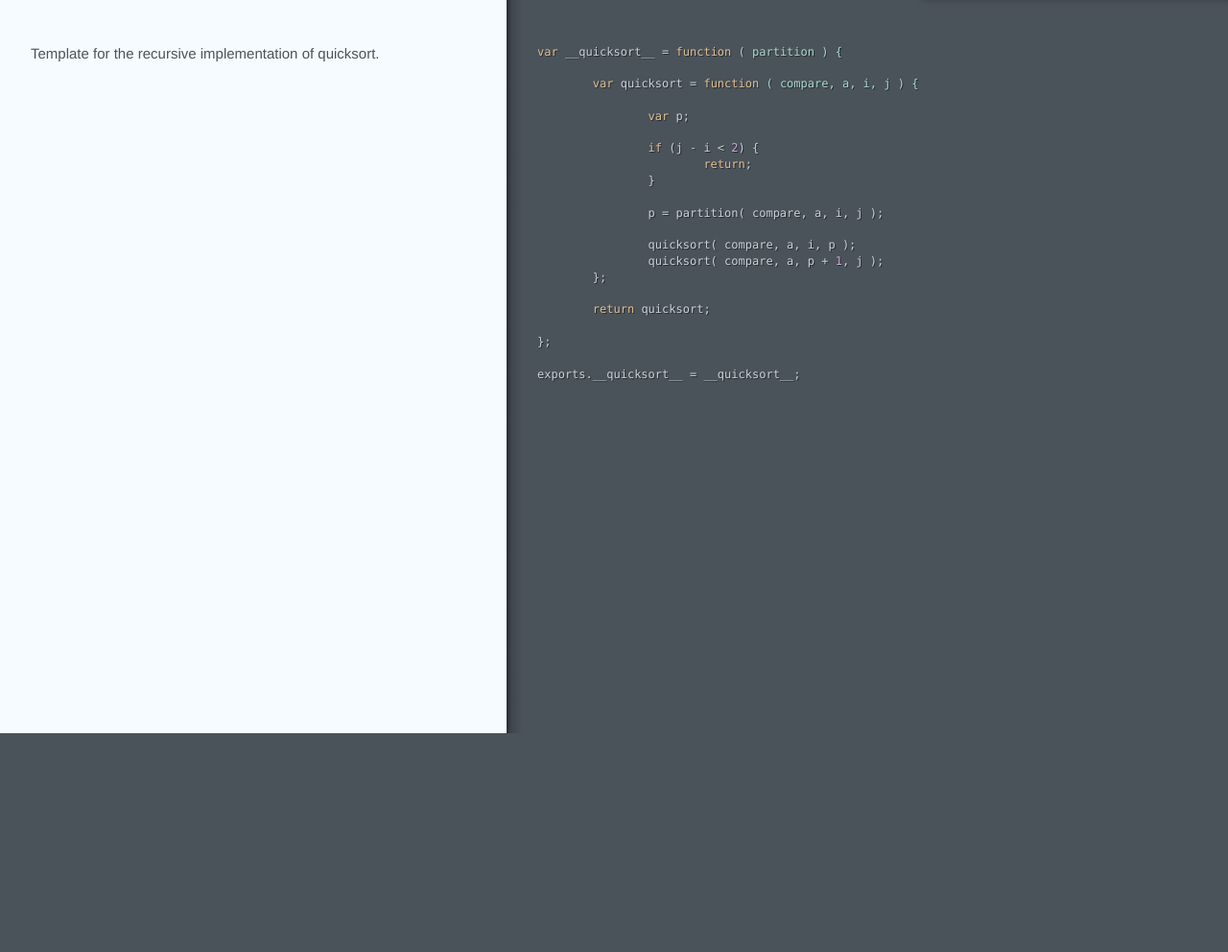
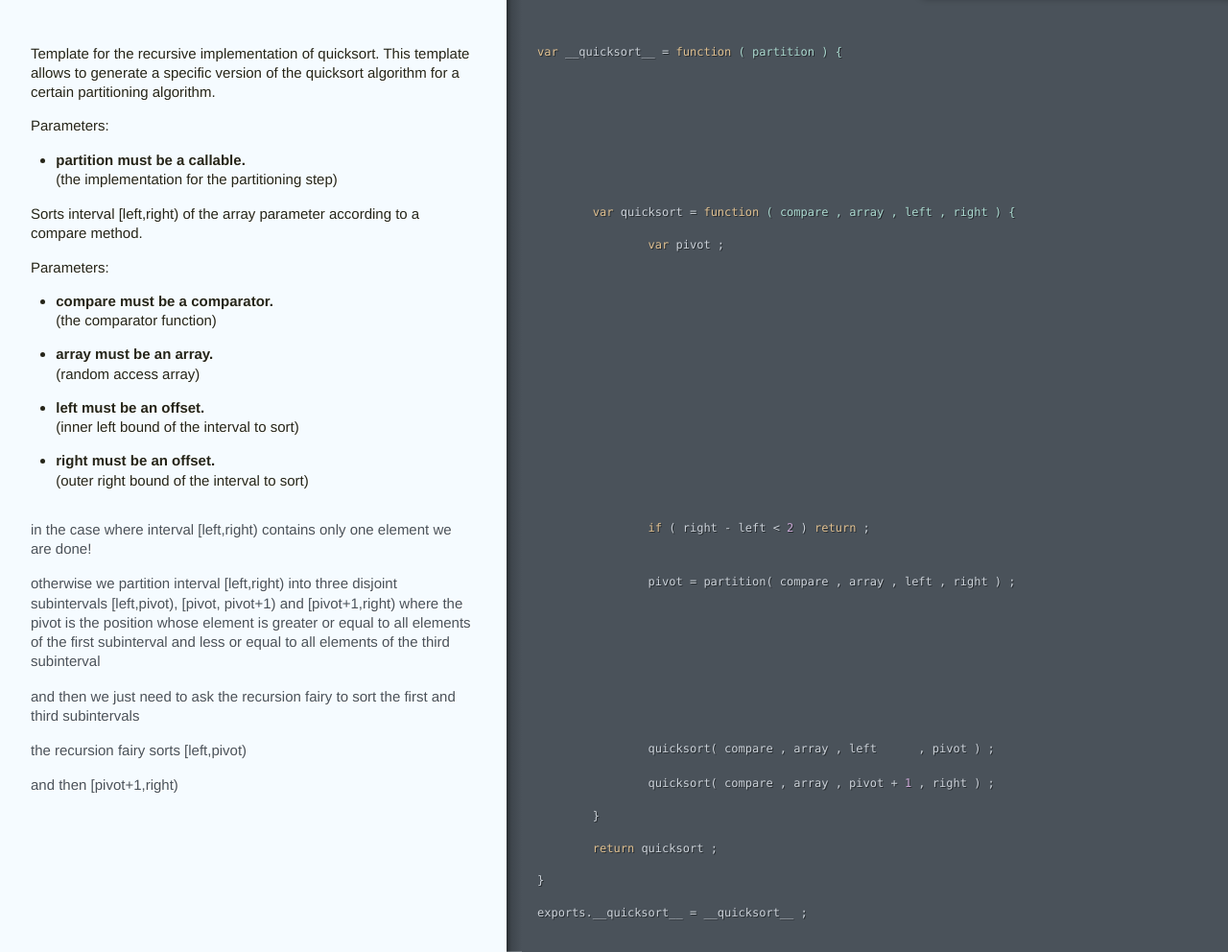
Before and after one commit to comparison-sorting/merging, a plain HTML site: page sort/quicksort.html in a window 1280 px wide. Shown: the part 36-1028 px from the top of the page at 96% size. Before the commit the page ends 800 px from the top, so only its background shows below. Drawn offline with Linux system fonts and the light colour scheme.

Commit message:
Generated documentation for 21d87a1b1af0ee62f824ab59e6f7ec0478e1ef3b

```diff
--- a/sort/quicksort.html
+++ b/sort/quicksort.html
@@ -1,21 +1,35 @@
-<!DOCTYPE html><html lang="en"><head><title>sort/quicksort</title></head><meta http-equiv="Content-Type" content="text/html; charset=utf-8"><meta name="viewport" content="width=device-width, initial-scale=1.0, minimum-scale=1.0, maximum-scale=1.0"><meta name="groc-relative-root" content="../"><meta name="groc-document-path" content="sort/quicksort"><meta name="groc-project-path" content="js/src/sort/quicksort.js"><meta name="groc-github-url" content="https://github.com/aureooms/js-sort"><link rel="stylesheet" type="text/css" media="all" href="../assets/style.css"><script type="text/javascript" src="../assets/behavior.js"></script><body><div id="meta"><div class="file-path"><a href="https://github.com/aureooms/js-sort/blob/master/js/src/sort/quicksort.js">js/src/sort/quicksort.js</a></div></div><div id="document"><div class="segment"></div><div class="segment"><div class="comments "><div class="wrapper"><p>Template for the recursive implementation of quicksort.</p></div></div><div class="code"><div class="wrapper"><span class="hljs-keyword">var</span> __quicksort__ = <span class="hljs-function"><span class="hljs-keyword">function</span> <span class="hljs-params">( partition )</span> {</span>
+<!DOCTYPE html><html lang="en"><head><title>sort/quicksort</title></head><meta http-equiv="Content-Type" content="text/html; charset=utf-8"><meta name="viewport" content="width=device-width, initial-scale=1.0, minimum-scale=1.0, maximum-scale=1.0"><meta name="groc-relative-root" content="../"><meta name="groc-document-path" content="sort/quicksort"><meta name="groc-project-path" content="js/src/sort/quicksort.js"><meta name="groc-github-url" content="https://github.com/aureooms/js-sort"><link rel="stylesheet" type="text/css" media="all" href="../assets/style.css"><script type="text/javascript" src="../assets/behavior.js"></script><body><div id="meta"><div class="file-path"><a href="https://github.com/aureooms/js-sort/blob/master/js/src/sort/quicksort.js">js/src/sort/quicksort.js</a></div></div><div id="document"><div class="segment"></div><div class="segment"><div class="comments doc-section"><div class="wrapper"><p>Template for the recursive implementation of quicksort.
+This template allows to generate a specific version of the quicksort
+algorithm for a certain partitioning algorithm.</p>
+<p>Parameters:</p>
+<ul>
+<li><strong>partition must be a callable.</strong><br/>(the implementation for the partitioning step)</li>
+</ul></div></div><div class="code"><div class="wrapper"><span class="hljs-keyword">var</span> __quicksort__ = <span class="hljs-function"><span class="hljs-keyword">function</span> <span class="hljs-params">( partition )</span> {</span></div></div></div><div class="segment"><div class="comments doc-section"><div class="wrapper"><p>Sorts interval [left,right) of the array parameter according to a
+compare method.</p>
+<p>Parameters:</p>
+<ul>
+<li><p><strong>compare must be a comparator.</strong><br/>(the comparator function)</p>
+</li>
+<li><p><strong>array must be an array.</strong><br/>(random access array)</p>
+</li>
+<li><p><strong>left must be an offset.</strong><br/>(inner left bound of the interval to sort)</p>
+</li>
+<li><p><strong>right must be an offset.</strong><br/>(outer right bound of the interval to sort)</p>
+</li>
+</ul></div></div><div class="code"><div class="wrapper">	<span class="hljs-keyword">var</span> quicksort = <span class="hljs-function"><span class="hljs-keyword">function</span> <span class="hljs-params">( compare , array , left , right )</span> {</span>
 
-	<span class="hljs-keyword">var</span> quicksort = <span class="hljs-function"><span class="hljs-keyword">function</span> <span class="hljs-params">( compare, a, i, j )</span> {</span>
+		<span class="hljs-keyword">var</span> pivot ;</div></div></div><div class="segment"><div class="comments "><div class="wrapper"><p>in the case where interval [left,right) contains
+only one element we are done!</p></div></div><div class="code"><div class="wrapper">		<span class="hljs-keyword">if</span> ( right - left &lt; <span class="hljs-number">2</span> ) <span class="hljs-keyword">return</span> ;</div></div></div><div class="segment"><div class="comments "><div class="wrapper"><p>otherwise we partition interval [left,right) into three disjoint
+subintervals [left,pivot), [pivot, pivot+1) and [pivot+1,right)
+where the pivot is the position whose element
+is greater or equal to all elements of the first subinterval
+and less or equal to all elements of the third subinterval</p></div></div><div class="code"><div class="wrapper">		pivot = partition( compare , array , left , right ) ;</div></div></div><div class="segment"><div class="comments "><div class="wrapper"><p>and then we just need to ask the recursion fairy
+to sort the first and third subintervals</p></div></div></div><div class="segment"><div class="comments "><div class="wrapper"><p>the recursion fairy sorts [left,pivot)</p></div></div><div class="code"><div class="wrapper">		quicksort( compare , array , left      , pivot ) ;</div></div></div><div class="segment"><div class="comments "><div class="wrapper"><p>and then [pivot+1,right)</p></div></div><div class="code"><div class="wrapper">		quicksort( compare , array , pivot + <span class="hljs-number">1</span> , right ) ;
 
-		<span class="hljs-keyword">var</span> p;
+	}
 
-		<span class="hljs-keyword">if</span> (j - i &lt; <span class="hljs-number">2</span>) {
-			<span class="hljs-keyword">return</span>;
-		}
+	<span class="hljs-keyword">return</span> quicksort ;
 
-		p = partition( compare, a, i, j );
+}
 
-		quicksort( compare, a, i, p );
-		quicksort( compare, a, p + <span class="hljs-number">1</span>, j );
-	};
-
-	<span class="hljs-keyword">return</span> quicksort;
-
-};
-
-exports.__quicksort__ = __quicksort__;</div></div></div></div></body></html>
+exports.__quicksort__ = __quicksort__ ;</div></div></div></div></body></html>
```
